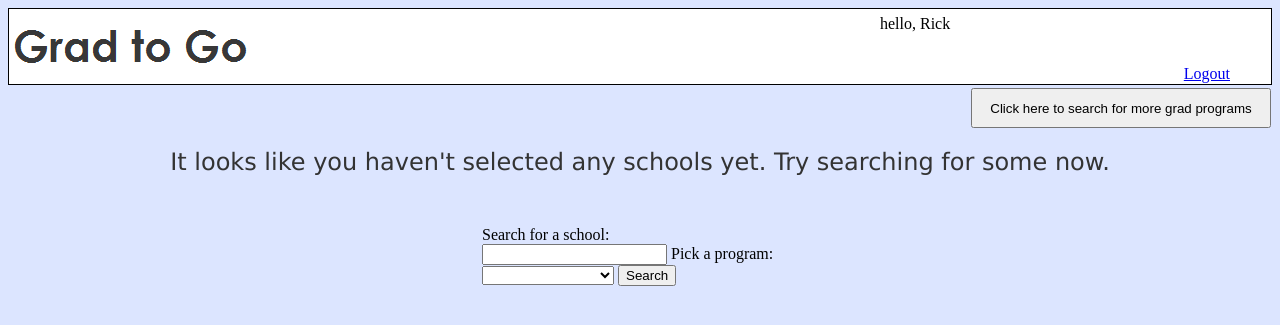
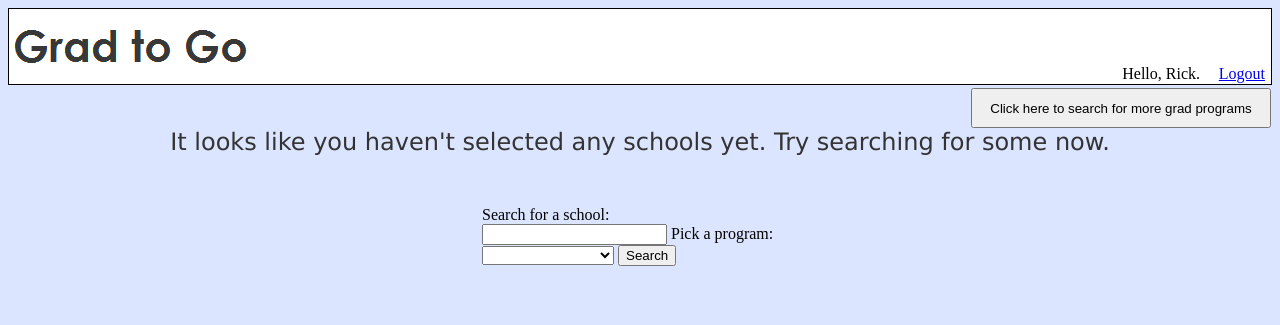
Before and after one commit to jbernie2/csc210final, a PHP site: page /php/ in a window 1280 px wide. Shown: the top 325 px of the page. Run offline with PHP 8.4, Linux system fonts and the light colour scheme; a user stored in the database is signed in; data comes from the database, SQL or seed files in the repository; data that the repository does not hold is empty; some libraries are stand-ins or nearby versions.

Commit message:
styled the username at the top right

```diff
--- a/css/ourStyle.css
+++ b/css/ourStyle.css
@@ -74,10 +74,7 @@ input#more{
 	float: right;
 	position: relative;
 }
-#errorRegister{
-	background-color: #FF7474;
-	font-family: sans-serif;
-}
+
 input#submitChanges{
 	float: right;
 }
@@ -103,11 +100,18 @@ div#inputButton{
 div#logout{
 	position: absolute;
 	top: 50px;
-	right: 50px;
+	right: 15px;
 }
 
 div#savedPrograms{
 	text-align:center;
+}
+
+div#username{
+	text-align: right;
+	position: absolute;
+	top: 50px;
+	right: 80px;
 }
 
 div#userPrograms{
@@ -182,10 +186,3 @@ input#inputButton{
 	text-align: center;
 	font-size: 14pt;
 }
-
-#response{
-	font-family:sans-serif;
-	clear:both;
-	text-align:center;
-	background-color:#A3FFA3;
-}
--- a/php/banner/user_panel.php
+++ b/php/banner/user_panel.php
@@ -1,4 +1,4 @@
         <div id="user_panel">
-		 <div id="username"><?php echo "hello, ".$_SESSION['first_name']; ?> </div>
+		 <div id="username"><?php echo "Hello, ".$_SESSION['first_name']."."; ?> </div>
        	 <div id="logout"><a href="../php/logout.php">Logout</a></div>
         </div>
```
